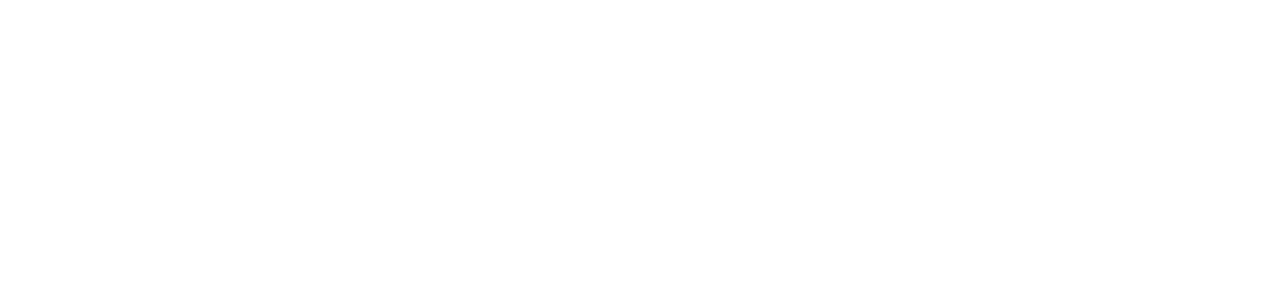
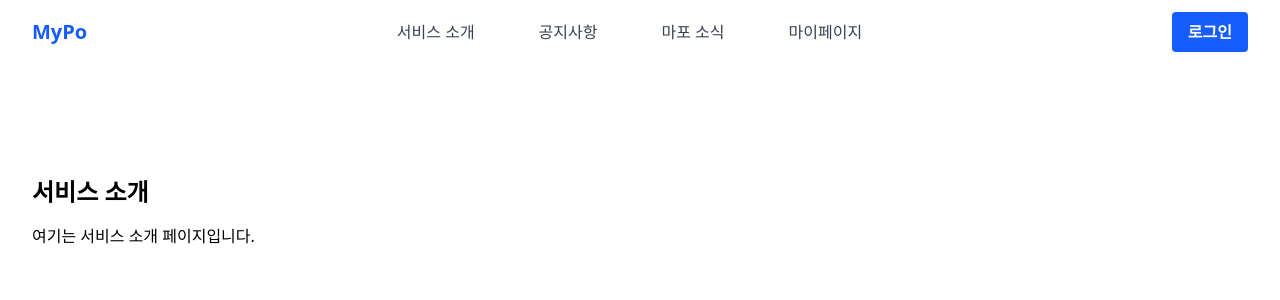
Before and after one commit to t-timda/Agathon25, a React (Vite) app: page /Introduction in a window 1280 px wide. Before the commit this address had no page. Shown: the top 300 px of the page. Built offline with nearby package versions, Linux system fonts and the light colour scheme.

Commit message:
chore : navbar navigation 구현

```diff
--- a/src/App.jsx
+++ b/src/App.jsx
@@ -2,6 +2,10 @@ import { Route, Routes } from 'react-router-dom'
 import Layout from './components/Layout.jsx'
 import Login from './pages/Login.jsx'
 import Main from './pages/Main.jsx'
+import Introduction from './pages/Introduction.jsx'
+import Announcement from './pages/Announcement.jsx'
+import MapoNews from './pages/MapoNews.jsx'
+import MyPage from './pages/MyPage.jsx'
 
 function App() {
   return (
@@ -9,6 +13,10 @@ function App() {
       <Route element={<Layout />}>
         <Route path="/" element={<Login />} />
         <Route path="/main" element={<Main />} />
+        <Route path="/Introduction" element={<Introduction />} />
+        <Route path="/Announcement" element={<Announcement />} />
+        <Route path="/MapoNews" element={<MapoNews />} />
+        <Route path="/MyPage" element={<MyPage />} />
       </Route>
     </Routes>
   )
--- a/src/components/Navbar.jsx
+++ b/src/components/Navbar.jsx
@@ -1,21 +1,46 @@
 import React from 'react';
+import { useNavigate } from 'react-router-dom';
 
 const Navbar = () => {
+  const navigate = useNavigate();
   return (
     <nav className="w-full h-16 flex items-center justify-between px-8 bg-white shadow">
       {/* 왼쪽: 웹페이지 제목 */}
-      <div className="font-bold text-xl text-blue-600">MyPo</div>
+      <div className="font-bold text-xl text-blue-600 cursor-pointer" onClick={() => navigate('/main')}>MyPo</div>
 
       {/* 중간: 네비게이션 메뉴 */}
       <div className="flex space-x-16">
-        <a href="#" className="text-gray-700 hover:text-blue-600 font-medium">서비스 소개</a>
-        <a href="#" className="text-gray-700 hover:text-blue-600 font-medium">공지사항</a>
-        <a href="#" className="text-gray-700 hover:text-blue-600 font-medium">마포 소식</a>
-        <a href="#" className="text-gray-700 hover:text-blue-600 font-medium">마이페이지</a>
+        <button
+          onClick={() => navigate('/Introduction')}
+          className="bg-transparent text-gray-700 hover:text-blue-600 font-medium"
+        >
+          서비스 소개
+        </button>
+        <button
+          onClick={() => navigate('/Announcement')}
+          className="bg-transparent text-gray-700 hover:text-blue-600 font-medium"
+        >
+          공지사항
+        </button>
+        <button
+          onClick={() => navigate('/MapoNews')}
+          className="bg-transparent text-gray-700 hover:text-blue-600 font-medium"
+        >
+          마포 소식
+        </button>
+        <button
+          onClick={() => navigate('/MyPage')}
+          className="bg-transparent text-gray-700 hover:text-blue-600 font-medium"
+        >
+          마이페이지
+        </button>
       </div>
 
       {/* 오른쪽: 로그인 버튼 */}
-      <button className="bg-blue-600 text-white px-4 py-2 rounded hover:bg-blue-700 font-semibold">
+      <button
+        className="bg-blue-600 text-white px-4 py-2 rounded hover:bg-blue-700 font-semibold"
+        onClick={() => navigate('/')}
+      >
         로그인
       </button>
     </nav>
--- /dev/null
+++ b/src/pages/Announcement.jsx
@@ -0,0 +1,12 @@
+import React from 'react';
+
+const Announcement = () => {
+  return (
+    <div className="p-8">
+      <h1 className="text-2xl font-bold mb-4">공지사항</h1>
+      <p>여기는 공지사항 페이지입니다.</p>
+    </div>
+  );
+};
+
+export default Announcement;
--- /dev/null
+++ b/src/pages/Introduction.jsx
@@ -0,0 +1,12 @@
+import React from 'react';
+
+const Introduction = () => {
+  return (
+    <div className="p-8">
+      <h1 className="text-2xl font-bold mb-4">서비스 소개</h1>
+      <p>여기는 서비스 소개 페이지입니다.</p>
+    </div>
+  );
+};
+
+export default Introduction;
--- a/src/pages/Login.jsx
+++ b/src/pages/Login.jsx
@@ -4,7 +4,7 @@ import kakaoLogo from '../assets/kakao_logo.png';
 const Login = () => {
       const handleLogin = () => {
         window.location.href =
-          'https://mutsamarket.store/oauth2/authorization/kakao';
+          '......'; // 추후 url 수정 _ kakao 로그인 api 추가
       };
 
     return (<main className="flex flex-col items-center justify-center h-full flex-1 bg-white">
--- /dev/null
+++ b/src/pages/MapoNews.jsx
@@ -0,0 +1,12 @@
+import React from 'react';
+
+const MapoNews = () => {
+  return (
+    <div className="p-8">
+      <h1 className="text-2xl font-bold mb-4">마포소식</h1>
+      <p>여기는 마포소식 페이지입니다.</p>
+    </div>
+  );
+};
+
+export default MapoNews;
--- /dev/null
+++ b/src/pages/MyPage.jsx
@@ -0,0 +1,12 @@
+import React from 'react';
+
+const MyPage = () => {
+  return (
+    <div className="p-8">
+      <h1 className="text-2xl font-bold mb-4">마이페이지</h1>
+      <p>여기는 마이페이지입니다.</p>
+    </div>
+  );
+};
+
+export default MyPage;
```
